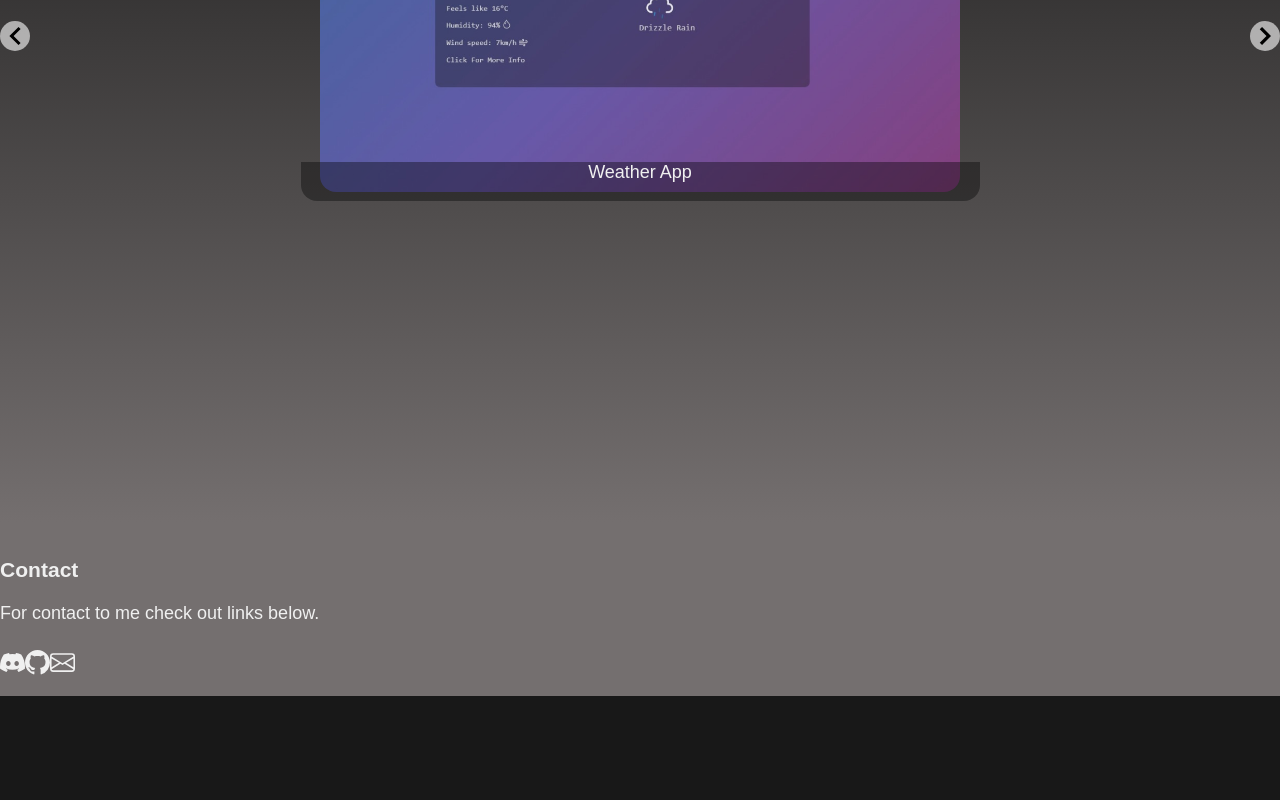
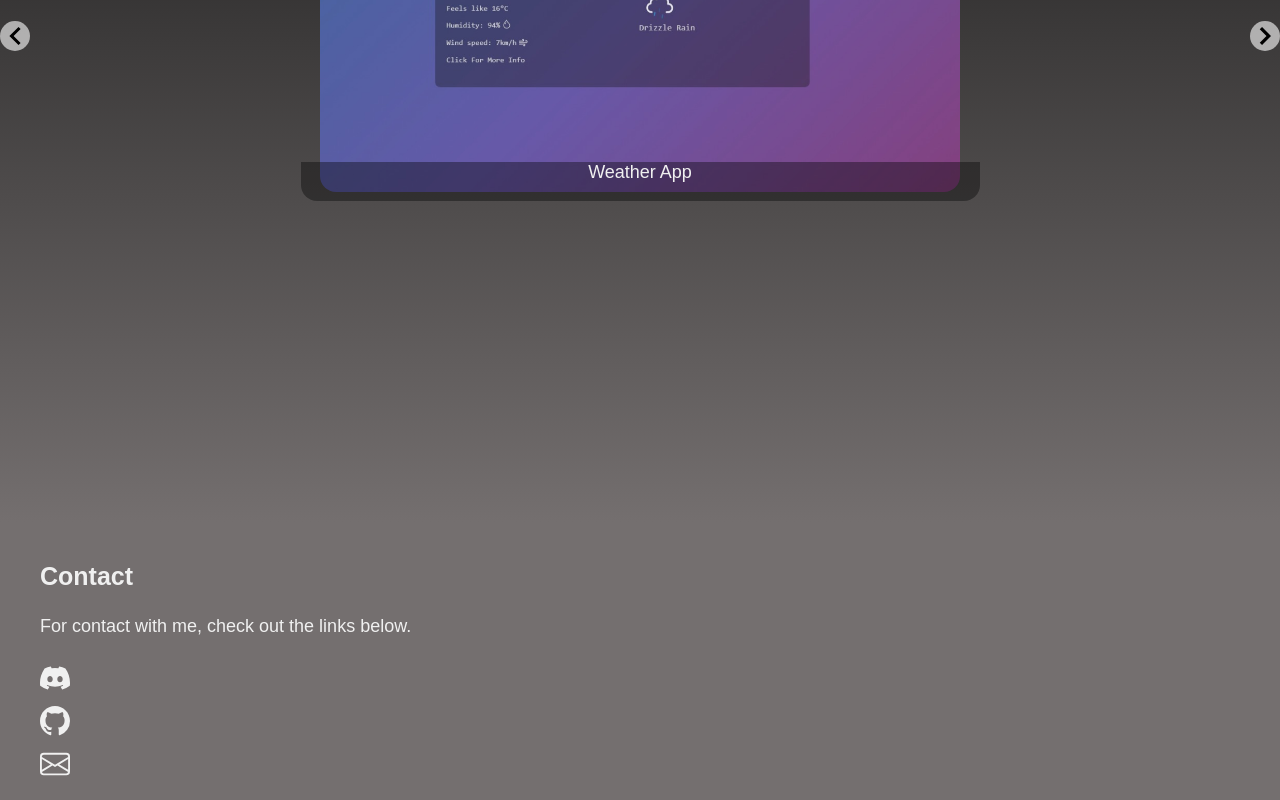
Before and after one commit to MasoudNazarii/Portfolio, a React (Create React App) app: page / in a window 1280 px wide. Shown: the part 1743-2543 px from the top of the page. Before the commit the page ends 2439 px from the top, so only its background shows below. Built offline with nearby package versions, Linux system fonts and the light colour scheme.

Commit message:
change footer look

```diff
--- a/src/components/footer.js
+++ b/src/components/footer.js
@@ -3,14 +3,15 @@ export default function Footer() {
     return(
         <>
             <footer id="Contact">
-                <h3>Contact</h3>
-                <p>For contact to me check out links below.</p>
+                <div className="foot-wraper">
+                    <h3 className="C-head">Contact</h3>
+                    <p>For contact with me, check out the links below.</p>
                     <div className="links">
                         <a href="null">
                         <svg
                             xmlns="http://www.w3.org/2000/svg"
-                        width={25}
-                        height={25}
+                            width={30}
+                            height={30}
                             fill="currentColor"
                             className="bi-discord icons"
                             viewBox="0 0 16 16"
@@ -18,11 +19,12 @@ export default function Footer() {
                             <path d="M13.545 2.907a13.227 13.227 0 0 0-3.257-1.011.05.05 0 0 0-.052.025c-.141.25-.297.577-.406.833a12.19 12.19 0 0 0-3.658 0 8.258 8.258 0 0 0-.412-.833.051.051 0 0 0-.052-.025c-1.125.194-2.22.534-3.257 1.011a.041.041 0 0 0-.021.018C.356 6.024-.213 9.047.066 12.032c.001.014.01.028.021.037a13.276 13.276 0 0 0 3.995 2.02.05.05 0 0 0 .056-.019c.308-.42.582-.863.818-1.329a.05.05 0 0 0-.01-.059.051.051 0 0 0-.018-.011 8.875 8.875 0 0 1-1.248-.595.05.05 0 0 1-.02-.066.051.051 0 0 1 .015-.019c.084-.063.168-.129.248-.195a.05.05 0 0 1 .051-.007c2.619 1.196 5.454 1.196 8.041 0a.052.052 0 0 1 .053.007c.08.066.164.132.248.195a.051.051 0 0 1-.004.085 8.254 8.254 0 0 1-1.249.594.05.05 0 0 0-.03.03.052.052 0 0 0 .003.041c.24.465.515.909.817 1.329a.05.05 0 0 0 .056.019 13.235 13.235 0 0 0 4.001-2.02.049.049 0 0 0 .021-.037c.334-3.451-.559-6.449-2.366-9.106a.034.034 0 0 0-.02-.019Zm-8.198 7.307c-.789 0-1.438-.724-1.438-1.612 0-.889.637-1.613 1.438-1.613.807 0 1.45.73 1.438 1.613 0 .888-.637 1.612-1.438 1.612Zm5.316 0c-.788 0-1.438-.724-1.438-1.612 0-.889.637-1.613 1.438-1.613.807 0 1.451.73 1.438 1.613 0 .888-.631 1.612-1.438 1.612Z" />
                         </svg>
                         </a>
+                        <br/>
                         <a href="https://github.com/MasoudNazarii">
                         <svg
                             xmlns="http://www.w3.org/2000/svg"
-                        width={25}
-                        height={25}
+                            width={30}
+                            height={30}
                             fill="currentColor"
                             className="bi-github icons"
                             viewBox="0 0 16 16"
@@ -30,18 +32,18 @@ export default function Footer() {
                             <path d="M8 0C3.58 0 0 3.58 0 8c0 3.54 2.29 6.53 5.47 7.59.4.07.55-.17.55-.38 0-.19-.01-.82-.01-1.49-2.01.37-2.53-.49-2.69-.94-.09-.23-.48-.94-.82-1.13-.28-.15-.68-.52-.01-.53.63-.01 1.08.58 1.23.82.72 1.21 1.87.87 2.33.66.07-.52.28-.87.51-1.07-1.78-.2-3.64-.89-3.64-3.95 0-.87.31-1.59.82-2.15-.08-.2-.36-1.02.08-2.12 0 0 .67-.21 2.2.82.64-.18 1.32-.27 2-.27.68 0 1.36.09 2 .27 1.53-1.04 2.2-.82 2.2-.82.44 1.1.16 1.92.08 2.12.51.56.82 1.27.82 2.15 0 3.07-1.87 3.75-3.65 3.95.29.25.54.73.54 1.48 0 1.07-.01 1.93-.01 2.2 0 .21.15.46.55.38A8.012 8.012 0 0 0 16 8c0-4.42-3.58-8-8-8z" />
                         </svg>
                         </a>
-                    <a href="null">
+                        <br/>
                         <svg
                             xmlns="http://www.w3.org/2000/svg"
-                        width={25}
-                        height={25}
+                            width={30}
+                            height={30}
                             fill="currentColor"
                             className="bi-envelope icons"
                             viewBox="0 0 16 16"
                         >
                         <path d="M0 4a2 2 0 0 1 2-2h12a2 2 0 0 1 2 2v8a2 2 0 0 1-2 2H2a2 2 0 0 1-2-2V4Zm2-1a1 1 0 0 0-1 1v.217l7 4.2 7-4.2V4a1 1 0 0 0-1-1H2Zm13 2.383-4.708 2.825L15 11.105V5.383Zm-.034 6.876-5.64-3.471L8 9.583l-1.326-.795-5.64 3.47A1 1 0 0 0 2 13h12a1 1 0 0 0 .966-.741ZM1 11.105l4.708-2.897L1 5.383v5.722Z" />
                         </svg>
-                    </a>
+                    </div>
                 </div>
             </footer>
 
```
Lines whose indentation alone changed are shown as unchanged.
